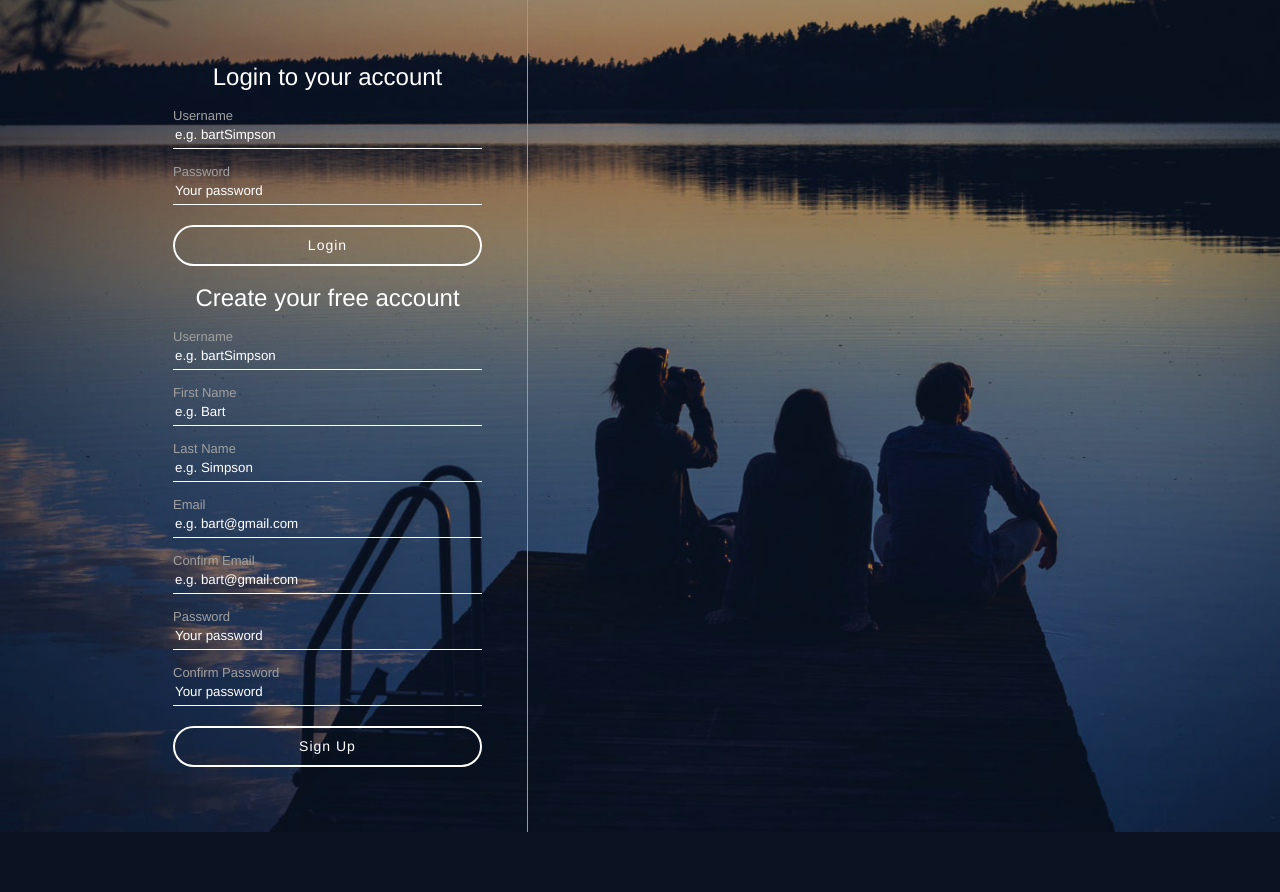
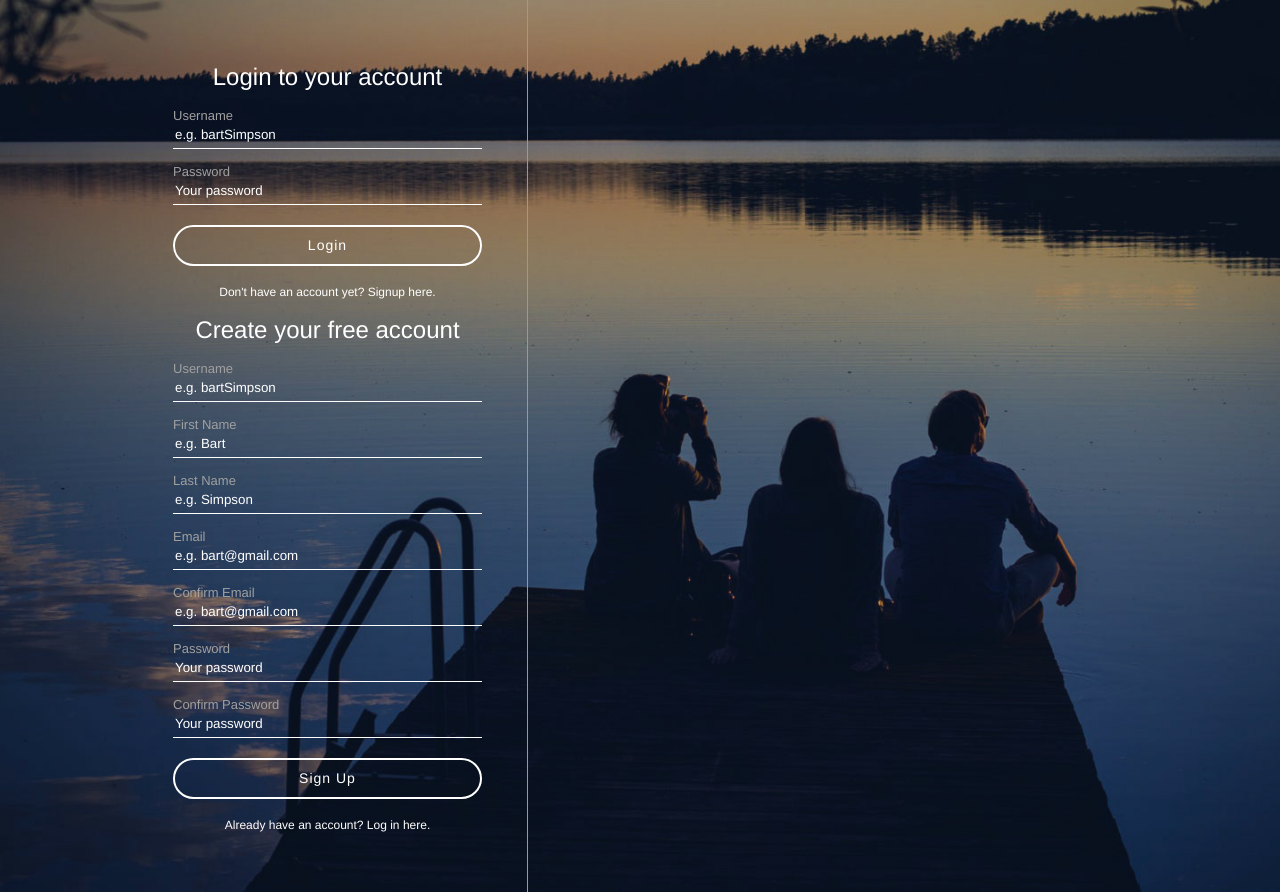
Before and after one commit to eventhorizn/spotify-clone, a PHP site: page /register.php in a window 1280 px wide. Before the commit the page ends 832 px from the top, so only its background shows below. Run offline with PHP 8.4, Linux system fonts and the light colour scheme; some libraries are stand-ins or nearby versions.

Commit message:
show login, register on click

```diff
--- a/assets/css/register.css
+++ b/assets/css/register.css
@@ -98,3 +98,12 @@ body {
 #inputContainer button:hover {
 	cursor: pointer;
 }
+
+.hasAccountText span {
+	font-weight: bold;
+	font-size: 12px;
+}
+
+.hasAccountText {
+	text-align: center;
+}
--- /dev/null
+++ b/assets/js/register.js
@@ -0,0 +1,11 @@
+$(document).ready(function () {
+    $("#hideLogin").click(function () {
+        $("#loginForm").hide();
+        $("#registerForm").show();
+    });
+
+    $("#hideRegister").click(function () {
+        $("#loginForm").show();
+        $("#registerForm").hide();
+    });
+});
--- a/register.php
+++ b/register.php
@@ -20,6 +20,9 @@
 <head>
     <title>Welcome to Slotify!</title>
     <link rel="stylesheet" type="text/css" href="assets/css/register.css">
+
+    <script src="https://ajax.googleapis.com/ajax/libs/jquery/3.2.1/jquery.min.js"></script>
+    <script src="assets/js/register.js"></script>
 </head>
 
 <body>
@@ -43,6 +46,10 @@
                     </p>
 
                     <button type="submit" name="loginButton">Login</button>
+
+                    <div class="hasAccountText">
+                        <span id="hideLogin">Don't have an account yet? Signup here.</span>
+                    </div>
                 </form>
 
 
@@ -100,6 +107,10 @@
                     </p>
 
                     <button type="submit" name="registerButton">Sign Up</button>
+
+                    <div class="hasAccountText">
+                        <span id="hideRegister">Already have an account? Log in here.</span>
+                    </div>
                 </form>
             </div>
         </div>
```
